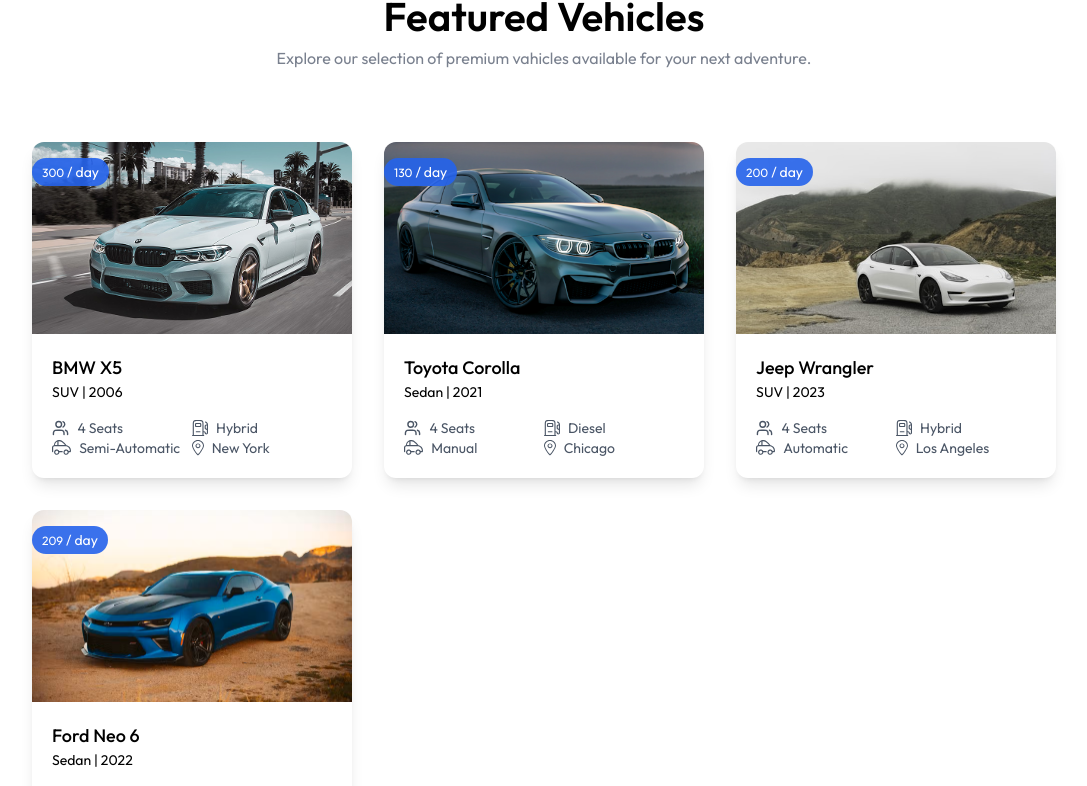
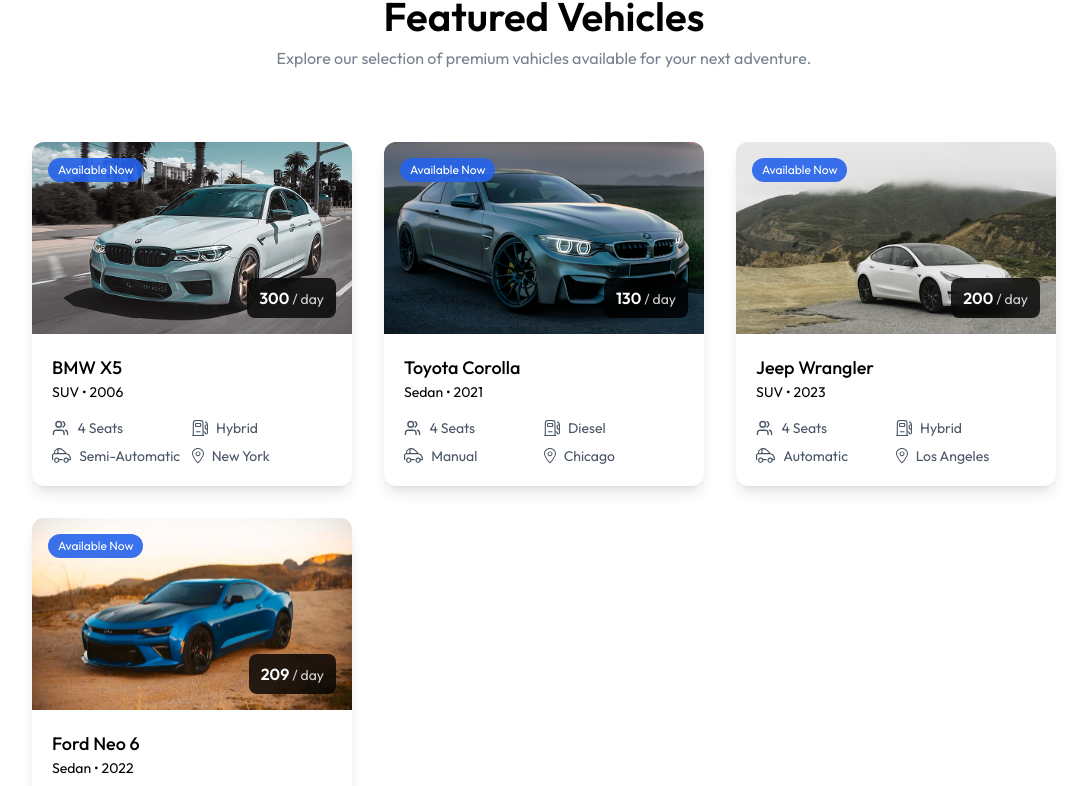
Before and after one commit to rishikeshmahale/MERN-CAR-RENTAL-BOOKING-APP, a React (Vite) app in the folder client/: page / in a window 1280 px wide. Shown: the part 975-1761 px from the top of the page, without its empty margins (96-1183 px from the left). Built offline with nearby package versions, Linux system fonts and the light colour scheme.

Commit message:
Modified CarCard Component

```diff
--- a/client/src/components/CarCard.jsx
+++ b/client/src/components/CarCard.jsx
@@ -1,78 +1,56 @@
-import { useNavigate } from "react-router-dom";
-import { assets } from "../assets/assets";
+import { assets } from '../assets/assets'
+import { useNavigate } from 'react-router-dom'
 
-const CarCard = ({ car }) => {
-  const currency = import.meta.env.VITE_CURRENCY;
+const CarCard = ({car}) => {
 
-  const navigate = useNavigate();
+    const currency = import.meta.env.VITE_CURRENCY
+    const navigate = useNavigate()
 
   return (
-    <div
-      onClick={() => {
-        navigate(`/car-details/${car._id}`);
-        scrollTo(0,0)
-      }}
-      className="group rounded-xl overflow-hidden shadow-lg hover:-translate-y-1 transition-all duration-500 cursor-pointer"
-    >
-      <div className="relative h-48 overflow-hidden">
-        <img
-          src={car.image}
-          alt="Car Image"
-          className="w-full h-full object-cover transition-transform duration-500 group-hover:scale-105"
-        />
+    <div onClick={()=> {navigate(`/car-details/${car._id}`); scrollTo(0,0)}} className='group rounded-xl overflow-hidden shadow-lg hover:-translate-y-1 transition-all duration-500 cursor-pointer'>
 
-        {car.isAvailable && (
-          <p className="absolute top-4 letf-4 bg-primary/90 text-white text-xs px-2.5 py-1 rounded-full">
-            Available Now
-          </p>
-        )}
+      <div className='relative h-48 overflow-hidden'>
+        <img src={car.image} alt="Car Image" className='w-full h-full object-cover transition-transform duration-500 group-hover:scale-105'/>
 
-        <div className="absolute top-4 letf-4 bg-primary/90 text-white text-xs px-2.5 py-1 rounded-full">
-          <span className="font-semiibold">
-            {currency}
-            {car.pricePerDay}
-          </span>
-          <span className="text-sm text-whiet/80"> / day</span>
+        {car.isAvaliable && <p className='absolute top-4 left-4 bg-primary/90 text-white text-xs px-2.5 py-1 rounded-full'>Available Now</p>}
+
+        <div className='absolute bottom-4 right-4 bg-black/80 backdrop-blur-sm text-white px-3 py-2 rounded-lg'>
+            <span className='font-semibold'>{currency}{car.pricePerDay}</span>
+            <span className='text-sm text-white/80'> / day</span>
         </div>
       </div>
 
-      <div className="p-4 sm:p-5">
-        <div className="flex justify-between items-start mb-2">
+      <div className='p-4 sm:p-5'>
+        <div className='flex justify-between items-start mb-2'>
             <div>
-            <h3 className="text-lg font-medium">
-              {car.brand} {car.model}
-            </h3>
-            <p className="text-muted-foreground text-sm">
-              {car.category} | {car.year}
-            </p>
+                <h3 className='text-lg font-medium'>{car.brand} {car.model}</h3>
+                <p className='text-muted-foreground text-sm'>{car.category} • {car.year}</p>
             </div>
         </div>
 
-        <div className="mt-4 grid grid-cols-2 grid-y-2 text-gray-600">
-          <div className="flex items-center text-sm text-muted-foreground">
-            <img src={assets.users_icon} alt="user icon" className="h-4 mr-2" />
+        <div className='mt-4 grid grid-cols-2 gap-y-2 text-gray-600'>
+            <div className='flex items-center text-sm text-muted-foreground'>
+                <img src={assets.users_icon} alt="" className='h-4 mr-2'/>
                 <span>{car.seating_capacity} Seats</span>
             </div>
-          <div className="flex items-center text-sm text-muted-foreground">
-            <img src={assets.fuel_icon} alt="fuel icon" className="h-4 mr-2" />
+            <div className='flex items-center text-sm text-muted-foreground'>
+                <img src={assets.fuel_icon} alt="" className='h-4 mr-2'/>
                 <span>{car.fuel_type}</span>
             </div>
-          <div className="flex items-center text-sm text-muted-foreground">
-            <img src={assets.car_icon} alt="car icon" className="h-4 mr-2" />
+            <div className='flex items-center text-sm text-muted-foreground'>
+                <img src={assets.car_icon} alt="" className='h-4 mr-2'/>
                 <span>{car.transmission}</span>
             </div>
-          <div className="flex items-center text-sm text-muted-foreground">
-            <img
-              src={assets.location_icon}
-              alt="location icon"
-              className="h-4 mr-2"
-            />
+            <div className='flex items-center text-sm text-muted-foreground'>
+                <img src={assets.location_icon} alt="" className='h-4 mr-2'/>
                 <span>{car.location}</span>
             </div>
         </div>
+
       </div>
+
     </div>
-  );
-};
+  )
+}
 
-export default CarCard;
+export default CarCard
```
Lines whose indentation alone changed are shown as unchanged.
